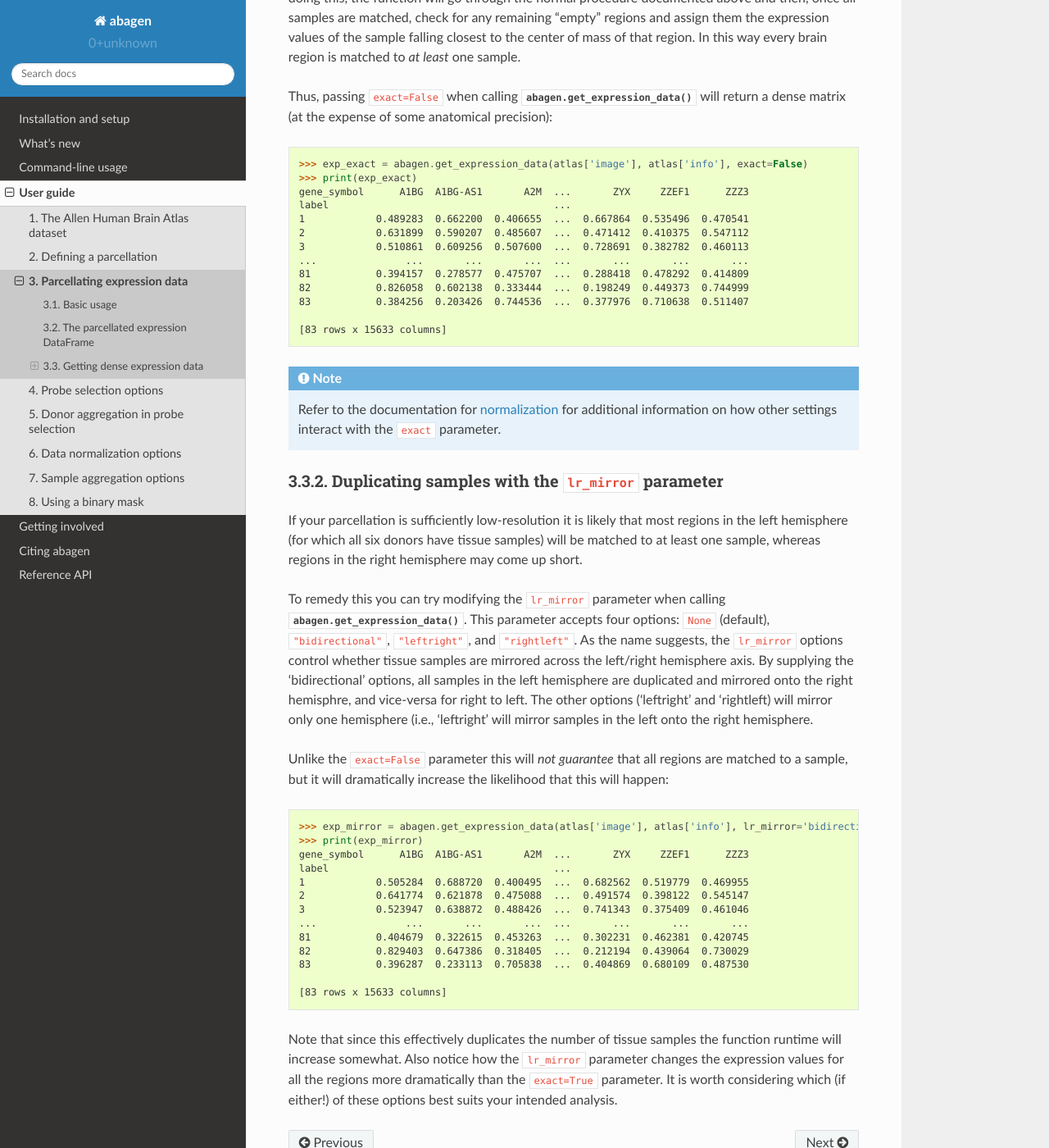
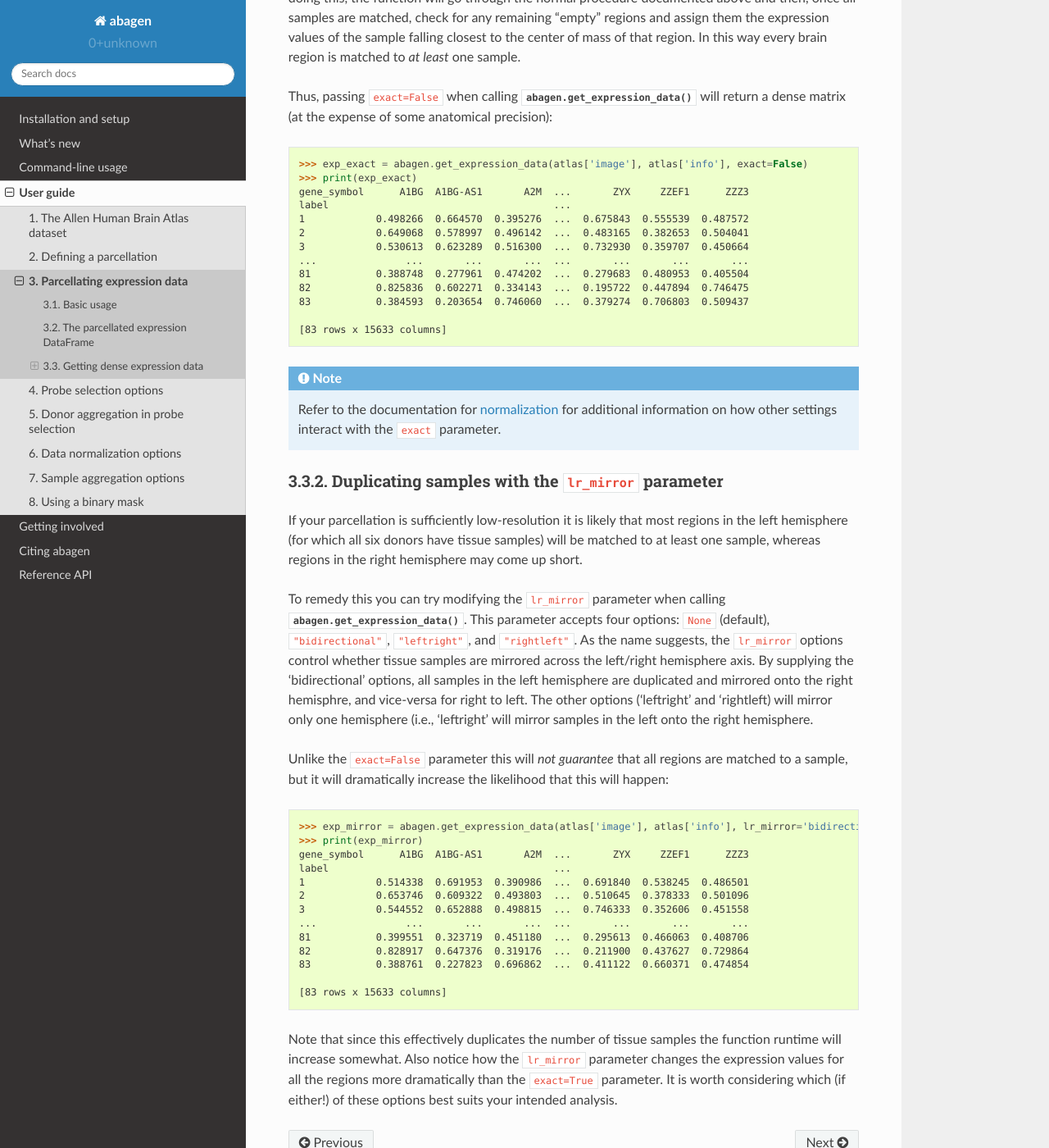
Before and after one commit to rmarkello/abagen, a Sphinx documentation site: the page built from docs/user_guide/expression.rst, in a window 1280 px wide and 1400 px high, scrolled down 2845 px. Shown: the whole window at 82% size. Built offline with Sphinx 7.4.7 and the Read the Docs theme 2.0.0, drawn with Linux system fonts in a browser that asks for light colours; some of the changed text lies outside the part shown.

Commit message:
[DOC] Update doctest outputs

```diff
--- a/docs/user_guide/expression.rst
+++ b/docs/user_guide/expression.rst
@@ -87,13 +87,13 @@ expression data normalized and aggregated across donors:
     >>> print(expression)
     gene_symbol      A1BG  A1BG-AS1       A2M  ...       ZYX     ZZEF1      ZZZ3
     label                                      ...
-    1            0.489283  0.662200  0.406655  ...  0.667864  0.535496  0.470541
-    2            0.631899  0.590207  0.485607  ...  0.471412  0.410375  0.547112
-    3            0.510861  0.609256  0.507600  ...  0.728691  0.382782  0.460113
+    1            0.498266  0.664570  0.395276  ...  0.675843  0.555539  0.487572
+    2            0.649068  0.578997  0.496142  ...  0.483165  0.382653  0.504041
+    3            0.530613  0.623289  0.516300  ...  0.732930  0.359707  0.450664
     ...               ...       ...       ...  ...       ...       ...       ...
-    81           0.394157  0.278577  0.475707  ...  0.288418  0.478292  0.414809
-    82           0.826058  0.602138  0.333444  ...  0.198249  0.449373  0.744999
-    83           0.384256  0.203426  0.744536  ...  0.377976  0.710638  0.511407
+    81           0.388748  0.277961  0.474202  ...  0.279683  0.480953  0.405504
+    82           0.825836  0.602271  0.334143  ...  0.195722  0.447894  0.746475
+    83           0.384593  0.203654  0.746060  ...  0.379274  0.706803  0.509437
     <BLANKLINE>
     [83 rows x 15633 columns]
 
@@ -163,13 +163,13 @@ will return a dense matrix (at the expense of some anatomical precision):
     >>> print(exp_exact)
     gene_symbol      A1BG  A1BG-AS1       A2M  ...       ZYX     ZZEF1      ZZZ3
     label                                      ...
-    1            0.489283  0.662200  0.406655  ...  0.667864  0.535496  0.470541
-    2            0.631899  0.590207  0.485607  ...  0.471412  0.410375  0.547112
-    3            0.510861  0.609256  0.507600  ...  0.728691  0.382782  0.460113
+    1            0.498266  0.664570  0.395276  ...  0.675843  0.555539  0.487572
+    2            0.649068  0.578997  0.496142  ...  0.483165  0.382653  0.504041
+    3            0.530613  0.623289  0.516300  ...  0.732930  0.359707  0.450664
     ...               ...       ...       ...  ...       ...       ...       ...
-    81           0.394157  0.278577  0.475707  ...  0.288418  0.478292  0.414809
-    82           0.826058  0.602138  0.333444  ...  0.198249  0.449373  0.744999
-    83           0.384256  0.203426  0.744536  ...  0.377976  0.710638  0.511407
+    81           0.388748  0.277961  0.474202  ...  0.279683  0.480953  0.405504
+    82           0.825836  0.602271  0.334143  ...  0.195722  0.447894  0.746475
+    83           0.384593  0.203654  0.746060  ...  0.379274  0.706803  0.509437
     <BLANKLINE>
     [83 rows x 15633 columns]
 
@@ -212,13 +212,13 @@ this will happen:
     >>> print(exp_mirror)
     gene_symbol      A1BG  A1BG-AS1       A2M  ...       ZYX     ZZEF1      ZZZ3
     label                                      ...
-    1            0.505284  0.688720  0.400495  ...  0.682562  0.519779  0.469955
-    2            0.641774  0.621878  0.475088  ...  0.491574  0.398122  0.545147
-    3            0.523947  0.638872  0.488426  ...  0.741343  0.375409  0.461046
+    1            0.514338  0.691953  0.390986  ...  0.691840  0.538245  0.486501
+    2            0.653746  0.609322  0.493803  ...  0.510645  0.378333  0.501096
+    3            0.544552  0.652888  0.498815  ...  0.746333  0.352606  0.451558
     ...               ...       ...       ...  ...       ...       ...       ...
-    81           0.404679  0.322615  0.453263  ...  0.302231  0.462381  0.420745
-    82           0.829403  0.647386  0.318405  ...  0.212194  0.439064  0.730029
-    83           0.396287  0.233113  0.705838  ...  0.404869  0.680109  0.487530
+    81           0.399551  0.323719  0.451180  ...  0.295613  0.466063  0.408706
+    82           0.828917  0.647376  0.319176  ...  0.211900  0.437627  0.729864
+    83           0.388761  0.227823  0.696862  ...  0.411122  0.660371  0.474854
     <BLANKLINE>
     [83 rows x 15633 columns]
 
--- a/docs/user_guide/mask.rst
+++ b/docs/user_guide/mask.rst
@@ -61,7 +61,7 @@ of the relevant sample (rather than the atlas region):
     159226117    0.533079  0.773214  0.265615  ...  0.441826  0.389615  0.455249
     158158343    0.362038  0.553050  0.314730  ...  0.346605  0.261426  0.337738
     <BLANKLINE>
-    [38 rows x 15633 columns]
+    [43 rows x 15633 columns]
 
 This allows you to match up the samples with additional data provided by
 the AHBA (e.g., ontological information) as desired.
```
